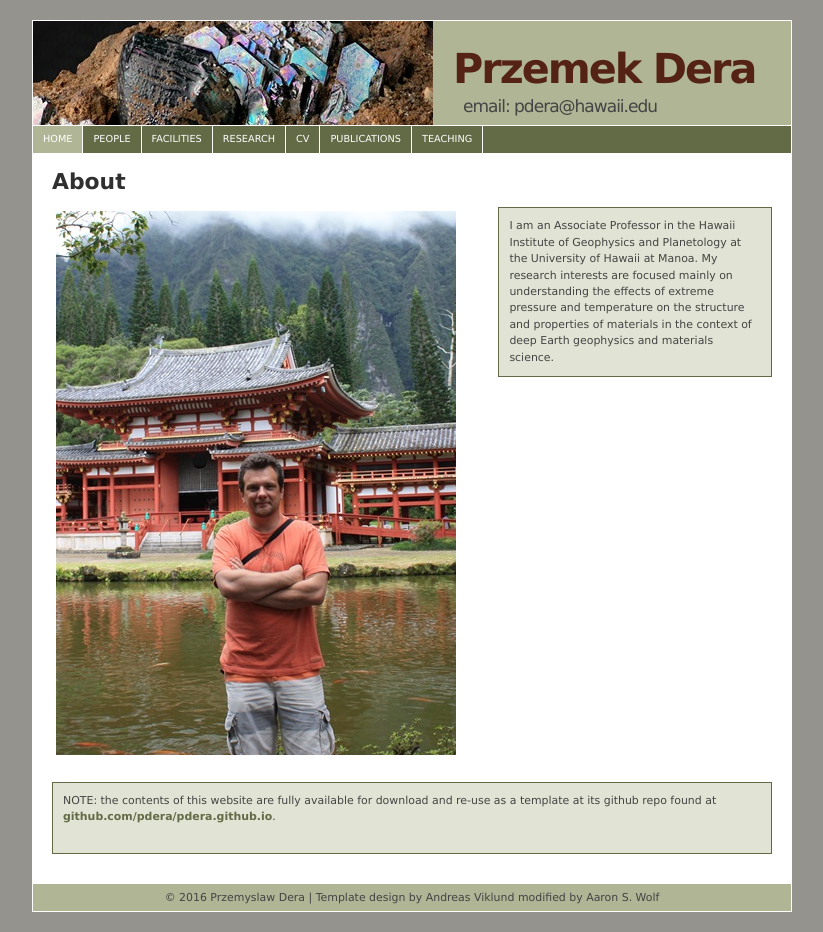
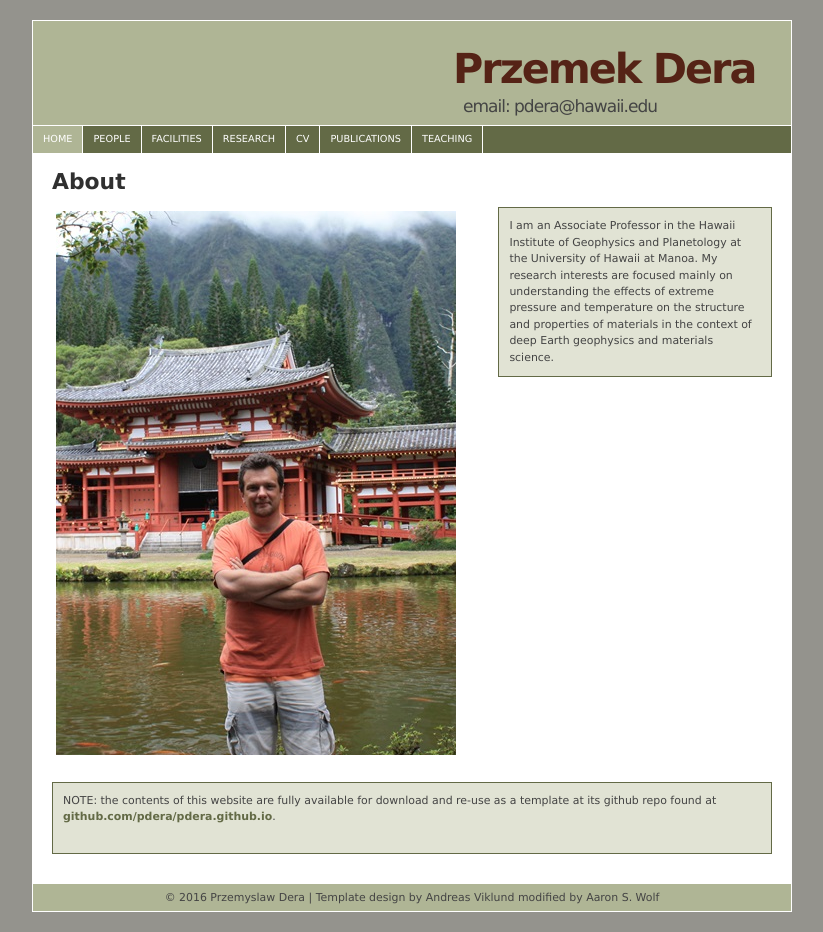
Before and after one commit to pdera/pdera.github.io, a Jekyll site: the page built from index.md, in a window 1280 px wide. Shown: the whole page, without its empty margins (228-1051 px from the left). Built offline with Jekyll 4.4.1, drawn with Linux system fonts in a browser that asks for light colours.

Commit message:
no image

```diff
--- a/css/main_pd.css
+++ b/css/main_pd.css
@@ -28,7 +28,7 @@ code.has-jax {font: inherit;
 
 /* Header and navigation styles */
 #container {width:760px; margin:20px auto; padding:1px 0; text-align:left; background:#ffffff; color:#303030;}
-#header {height:104px; width:758px; margin:0 1px 1px 1px; background:#AFB595 url(../images/Moissanite__R150016__Sample__Photo__34845__zoom.jpg) top left no-repeat; color:#444;}
+#header {height:104px; width:758px; margin:0 1px 1px 1px; background:#AFB595; color:#444;}
 #header h1 {padding:40px 0 0 420px; font-size:3.4em; color:#552316; letter-spacing:-2px; font-weight:bold;}
 #header h2 {margin:20px 0 0 430px; font-size:1.4em; color:#444; letter-spacing:-1px; font-weight:normal;}
 #navigation {height:2.2em; line-height:2.2em; width:758px; margin:0 1px; background:#636a46; color:#ffffff;}
```
